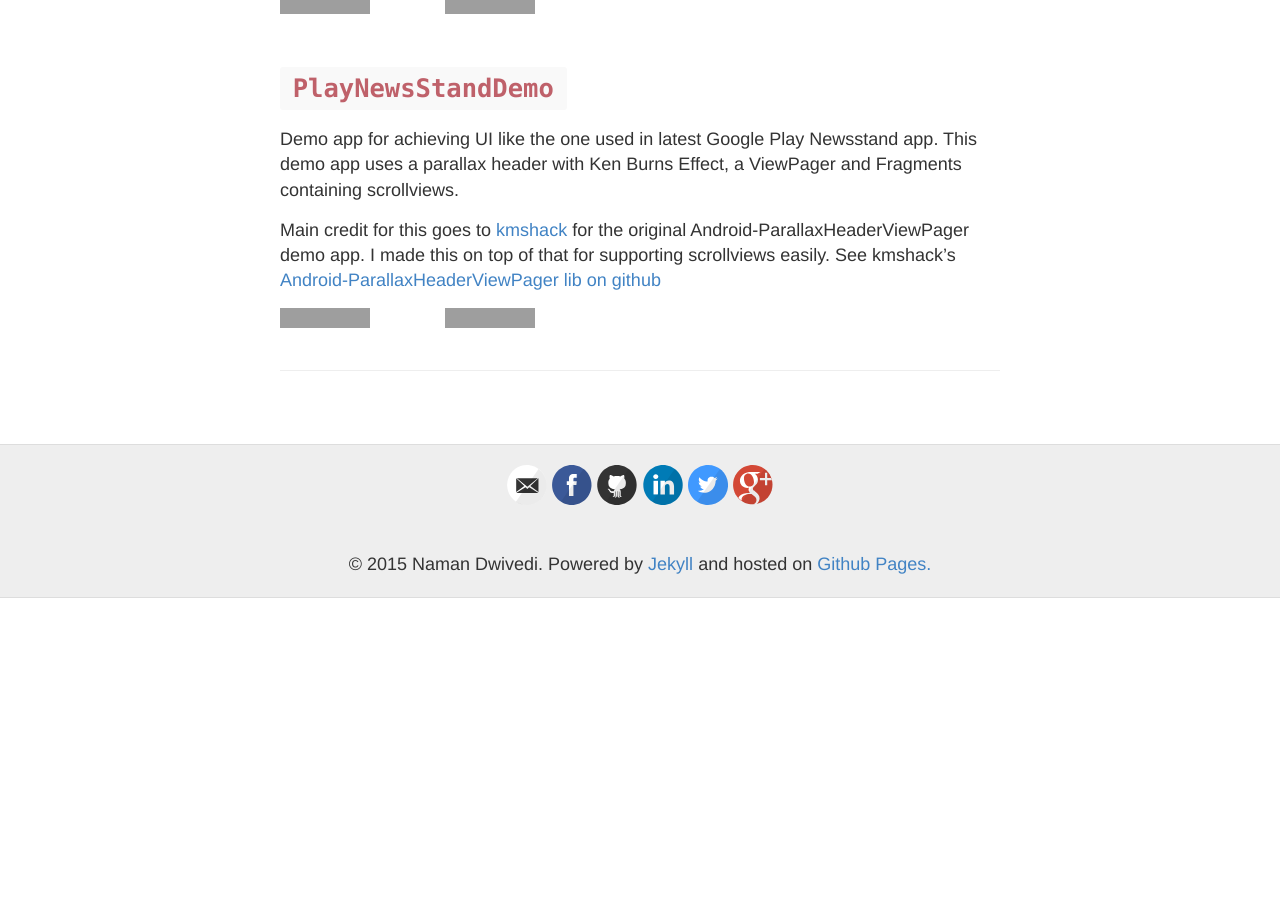
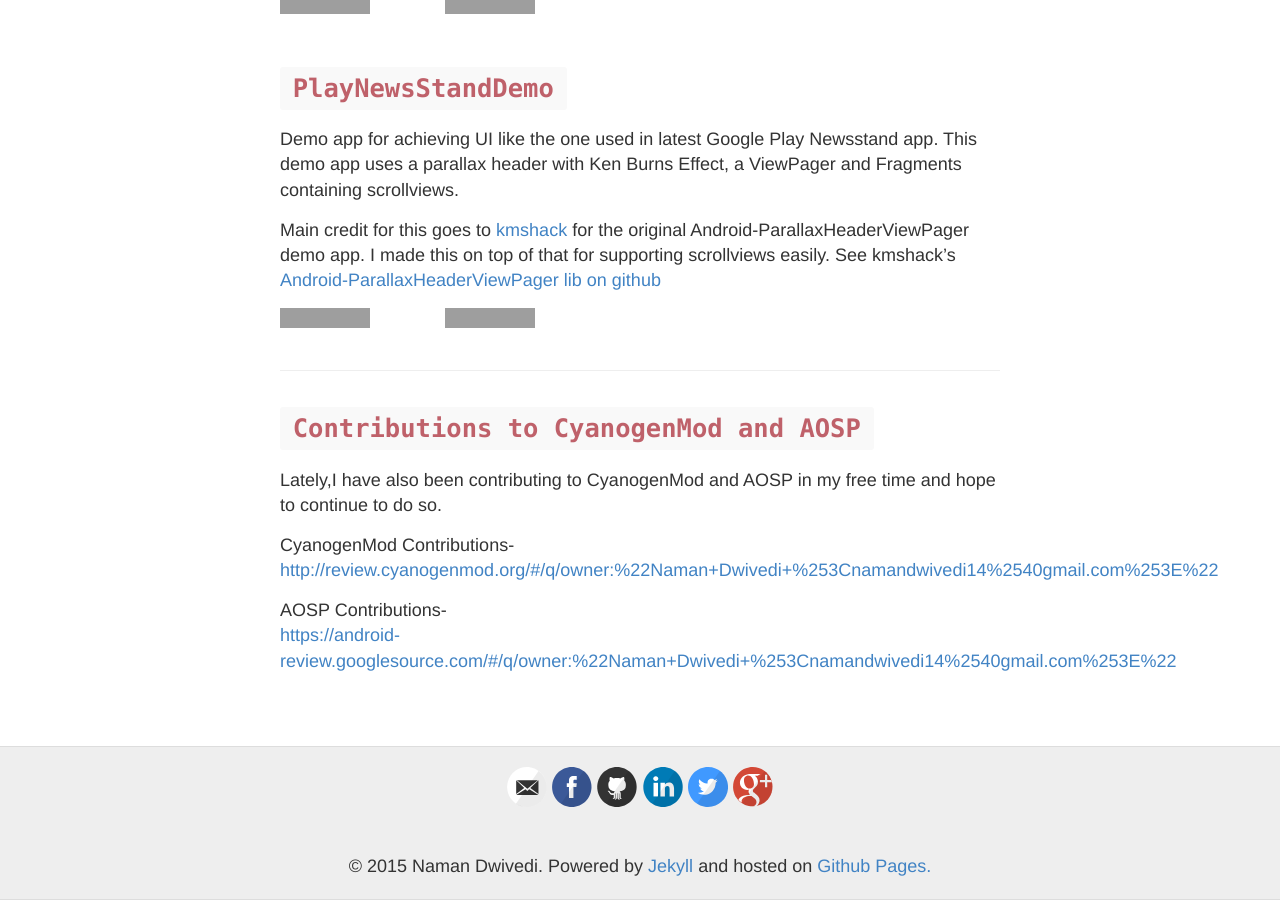
Before and after one commit to naman14/naman14.github.io, a Jekyll site: the page built from projects.md, in a window 1280 px wide and 900 px high, scrolled down 1949 px, cut to the strip 0-900 px from the top of the window. Built offline with Jekyll 4.4.1, drawn with Linux system fonts in a browser that asks for light colours; before the commit the page ends 2547 px from its top, so only the background shows below that; grey boxes are pictures that could not be loaded.

Commit message:
Updated projects

```diff
--- a/projects.md
+++ b/projects.md
@@ -85,3 +85,13 @@
 <iframe src="https://ghbtns.com/github-btn.html?user=naman14&repo=PlayNewsStandDemo&type=fork&count=true&size=large" frameborder="0" scrolling="0" width="158px" height="30px"></iframe>
 
 -----
+
+#`Contributions to CyanogenMod and AOSP`
+
+Lately,I have also been contributing to CyanogenMod and AOSP in my free time and hope to continue to do so.
+
+CyanogenMod Contributions-
+[http://review.cyanogenmod.org/#/q/owner:%22Naman+Dwivedi+%253Cnamandwivedi14%2540gmail.com%253E%22](http://review.cyanogenmod.org/#/q/owner:%22Naman+Dwivedi+%253Cnamandwivedi14%2540gmail.com%253E%22)
+
+AOSP Contributions-
+[https://android-review.googlesource.com/#/q/owner:%22Naman+Dwivedi+%253Cnamandwivedi14%2540gmail.com%253E%22](https://android-review.googlesource.com/#/q/owner:%22Naman+Dwivedi+%253Cnamandwivedi14%2540gmail.com%253E%22)
```
